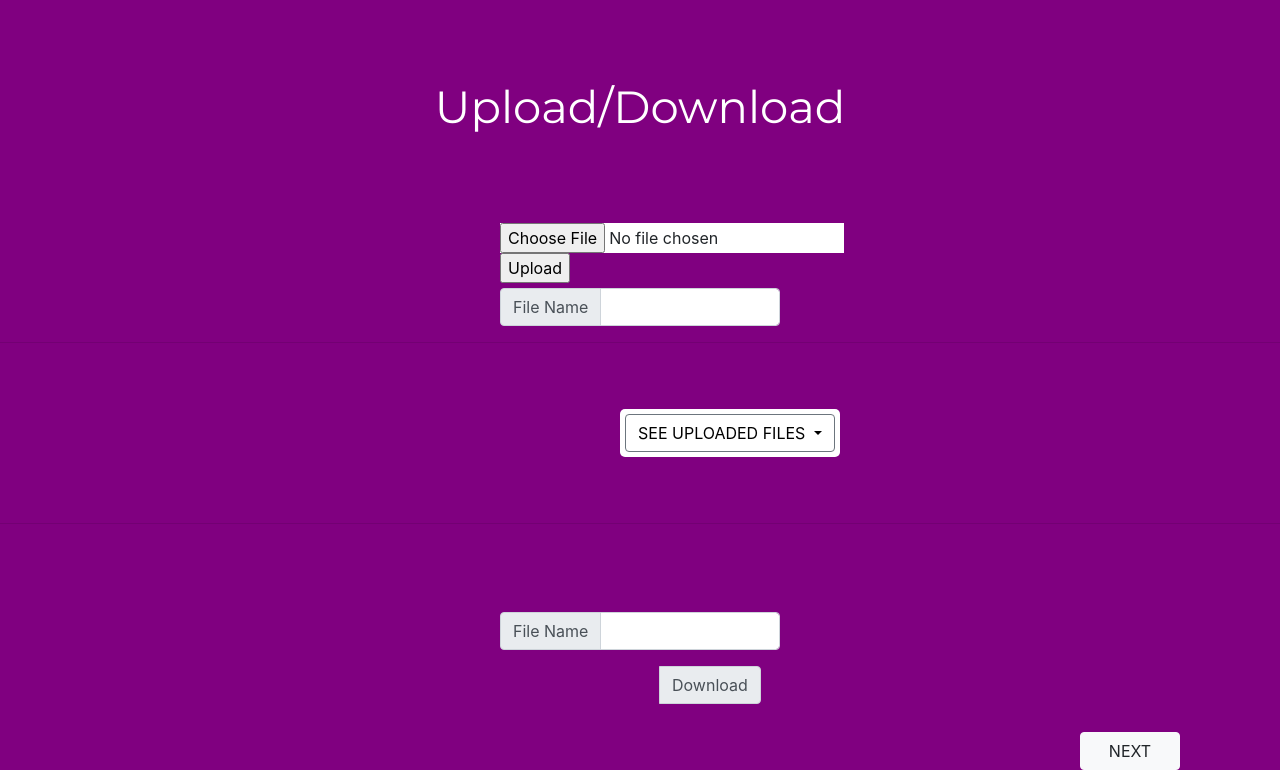
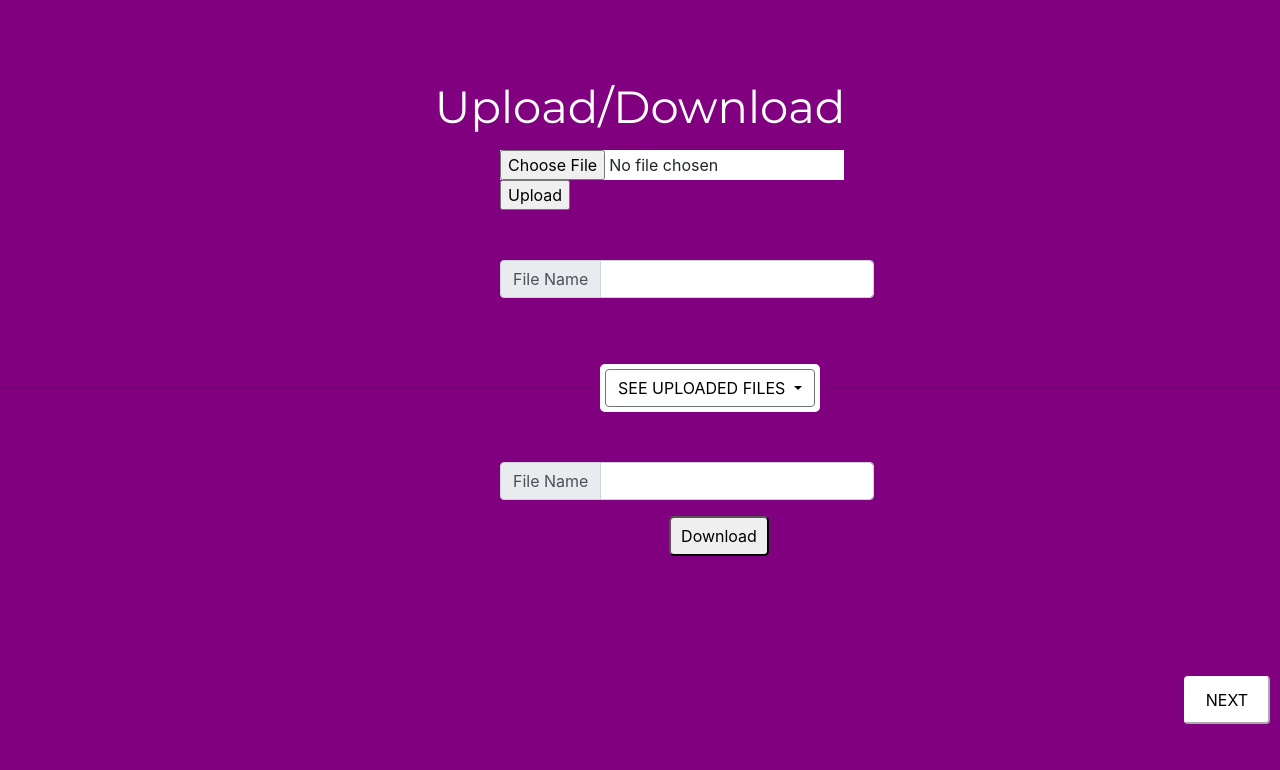
Before and after one commit to samacker77/NLP-Analysis-App, a Flask app: page / in a window 1280 px wide. Shown: the part 56-826 px from the top of the page. After the commit the page ends 780 px from the top, so only its background shows below. Run offline with Flask 2, Linux system fonts and the light colour scheme; some libraries are stand-ins or nearby versions.

Commit message:
first functionality complete

```diff
--- a/app/main.py
+++ b/app/main.py
@@ -1,26 +1,54 @@
-from flask import Flask, flash, request, redirect, url_for,render_template
+from flask import Flask, flash, request, redirect, url_for,render_template,send_file
 from werkzeug.utils import secure_filename
 import os
+import shutil
+
 UPLOAD_FOLDER = 'app/uploads/'
+DOWLOAD_FOLDER= 'app/downloads/'
 ALLOWED_EXTENSIONS = {'txt', 'pdf', 'doc','docx'}
 
 app = Flask(__name__)
 app.config['UPLOAD_FOLDER'] = UPLOAD_FOLDER
+app.config['DOWNLOAD_FOLDER'] = DOWLOAD_FOLDER
 app.secret_key = "jhkafshjkfhfsd"
 
 
 @app.route('/',methods=['POST','GET'])
 def home():
-
-    if request.method == 'POST':
+    try:
+        uploaded_files = os.listdir(UPLOAD_FOLDER)
+    except:
+        uploaded_files = ['No uploaded files']
+    if len(uploaded_files)==0:
+        uploaded_files=['No uploaded files']
+    if request.method == 'POST' and request.form.get('upload'):
         file = request.files['file']
-        if file and allowed_file(file.filename):
-            filename = file.filename
+        if request.form['filename']!="":
+            filename=request.form['filename']
+        else:
+            filename=file.filename
+        if file and allowed_file(filename):
             file.save(os.path.join(app.config['UPLOAD_FOLDER'], filename))
             flash("File Uploaded")
-    return render_template('index.html')
+            uploaded_files = os.listdir(UPLOAD_FOLDER)
+        else:
+            flash("File cannot be uploaded")
+    if request.method == 'POST' and request.form.get('download'):
+        if request.form['downloadfilename'] !="":
+            filename=request.form['downloadfilename']
+            if filename in uploaded_files:
+                path = 'uploads/'+ filename
+                return send_file(path, as_attachment=True)
+            else:
+                flash("No such file exists")
+        else:
+            flash("Please mention filename")
+
+    return render_template('index.html',uploaded_files=uploaded_files)
+
 @app.route('/<page>')
 def gotoNextPage(page):
+    print(page)
     return render_template(str(page)+'.html')
 
 
--- a/app/templates/index.html
+++ b/app/templates/index.html
@@ -30,6 +30,19 @@
   right: 0;
 }
 
+.next {
+  background-color : white;
+  color: black;
+  padding: 10px 20px;
+  border-radius: 4px;
+  border-color: white;
+}
+
+#next {
+  position: fixed;
+  bottom: 20px;
+  right: 10px;
+}
 
 
     </style>
@@ -77,12 +90,38 @@
 
 <!----->
     <h1 style="text-align:center;font-family:'Montserrat', sans-serif;color:white;font-size:45px;margin-top:80px">Upload/Download</h1>
-<div style="margin-top:100px;margin-left:500px;margin-right:500px">
+<div style="margin-top:200px;margin-left:500px;margin-right:500px">
     <div class="input-group mb-3">
   <div class="custom-file">
     <form action="/" method="POST" enctype="multipart/form-data">
         <input style="background-color:white;margin-right:30px" type=file name=file>
-        <input type=submit value=Upload>
+        <input type=submit value=Upload name="upload">
+        <div class="input-group mb-3" style="margin-top:50px;">
+            <div class="input-group-prepend">
+            <span class="input-group-text" id="basic-addon3">File Name</span>
+        </div>
+        <input type="text" class="form-control" id="uploadFileName" name="filename" aria-describedby="basic-addon3">
+</div>
+        <div class="dropdown" style="margin-left:100px;margin-top:50px;margin-bottom:50px">
+  <button class="btn btn-secondary dropdown-toggle" type="button" id="dropdownMenuButton" data-toggle="dropdown" aria-haspopup="true" aria-expanded="false">
+    SEE UPLOADED FILES
+  </button>
+  <div class="dropdown-menu" method="GET" aria-labelledby="dropdownMenuButton">
+      {% for each in uploaded_files %}
+        <option class="dropdown-item" value="{{each}}">{{each}}</option>
+    {% endfor %}
+  </div>
+</div>
+        <div class="input-group mb-3">
+  <div class="input-group-prepend">
+    <span class="input-group-text" id="basic-addon3">File Name</span>
+  </div>
+  <input type="text" class="form-control" id="DownloadFileName" name="downloadfilename" aria-describedby="basic-addon3">
+</div>
+    <div class="input-group-append">
+   <input type=submit value=Download name="download" style="margin-left:170px;height:40px;width:100px;border-radius:5px;">
+
+  </div>
     </form>
   </div>
   <div class="input-group-append">
@@ -92,53 +131,15 @@
 
   </div>
 </div>
-<div class="input-group mb-3">
-  <div class="input-group-prepend">
-    <span class="input-group-text" id="basic-addon3">File Name</span>
-  </div>
-  <input type="text" class="form-control" id="uploadFileName" aria-describedby="basic-addon3">
-</div>
+
     </div>
 <hr>
-<div class="dropdown" style="margin-left:620px;margin-top:50px;margin-bottom:50px">
-  <button class="btn btn-secondary dropdown-toggle" type="button" id="dropdownMenuButton" data-toggle="dropdown" aria-haspopup="true" aria-expanded="false">
-    SEE UPLOADED FILES
-  </button>
-  <div class="dropdown-menu" aria-labelledby="dropdownMenuButton">
-    <a class="dropdown-item" href="#">File 1</a>
-    <a class="dropdown-item" href="#">File 1</a>
-    <a class="dropdown-item" href="#">File 1</a>
-  </div>
-</div>
-
-
 
 <hr>
-<div style="margin-top:50px;margin-left:500px;margin-right:500px">
-    <div class="input-group mb-3">
-  <div class="custom-file">
-  </div>
-  <div class="input-group mb-3">
-  <div class="input-group-prepend">
-    <span class="input-group-text" id="basic-addon3">File Name</span>
-  </div>
-  <input type="text" class="form-control" id="DownloadFileName" aria-describedby="basic-addon3">
+
+<div id="next">
+<button type="button" class="next" onclick="window.location.href='{{ url_for( 'gotoNextPage',page='functionality2') }}';">NEXT</button>
 </div>
-    <div class="input-group-append">
-    <span class="input-group-text" id="fileDownload" style="margin-left:160px">Download</span>
-
-  </div>
-
-</div>
-
-    </div>
-
-<section class="features">
-    <div class = 'bottom-right'>
-    <button type="button" onclick="window.location.href='{{ url_for( 'gotoNextPage',page='functionality2') }}';" class="btn btn-light" style="margin-right:100px;width:100px">NEXT</button>
-  </div>
-
-</section>
 
 </body>
 </html>
```
